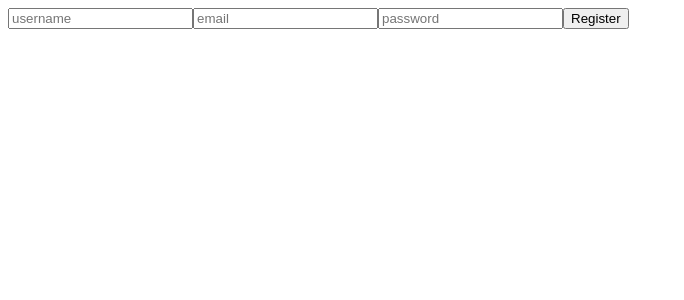
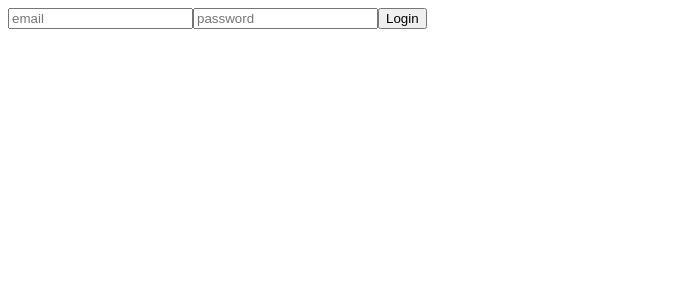
Before and after one commit to Aditya77kushwaha/todo-mern, a React (Create React App) app in the folder client/: page /login in a window 1280 px wide. Shown: the top 300 px of the page, without its empty margins (0-684 px from the left). Built offline with nearby package versions, Linux system fonts and the light colour scheme.

Commit message:
implements login page

```diff
--- a/client/src/App.js
+++ b/client/src/App.js
@@ -1,4 +1,5 @@
 import React from "react";
+import Login from "./pages/login/Login";
 // import Home from "./components/home/Home"
 import Register from "./pages/register/Register";
 
@@ -6,7 +7,8 @@ function App() {
   return (
     <div className="App">
       {/* <Home/> */}
-      <Register/>
+      {/* <Register/> */}
+      <Login/>
     </div>
   );
 }
--- /dev/null
+++ b/client/src/pages/login/Login.jsx
@@ -0,0 +1,53 @@
+import axios from "axios";
+import React, { useState } from "react";
+
+const Login = () => {
+  const [user, setuser] = useState({
+    username: "",
+    email: "",
+    password: "",
+  });
+  const [user1, setuser1] = useState({});
+  const handleChange = (e) => {
+    setuser((prevVal) => ({ ...prevVal, [e?.target?.name]: e?.target?.value }));
+  };
+  return (
+    <div className="register">
+      <input
+        type="email"
+        name="email"
+        value={user.email}
+        placeholder="email"
+        className="email"
+        onChange={handleChange}
+      />
+      <input
+        type="password"
+        name="password"
+        value={user.password}
+        placeholder="password"
+        className="password"
+        onChange={handleChange}
+      />
+      <button
+        className="register"
+        onClick={() => {
+          //   console.log(user);
+          axios.post("http://localhost:8888/login", user).then((res) => {
+            // setuser((prevVal) => ({
+            //   ...prevVal,
+            //   [user.username]: res.data.username,
+            // }));
+            setuser1(res.data);
+            // console.log(res.data);
+            console.log("user is ", user1);
+          });
+        }}
+      >
+        Login
+      </button>
+    </div>
+  );
+};
+
+export default Login;
```
Also changed, not shown: client/src/pages/login/Login.css (added).
